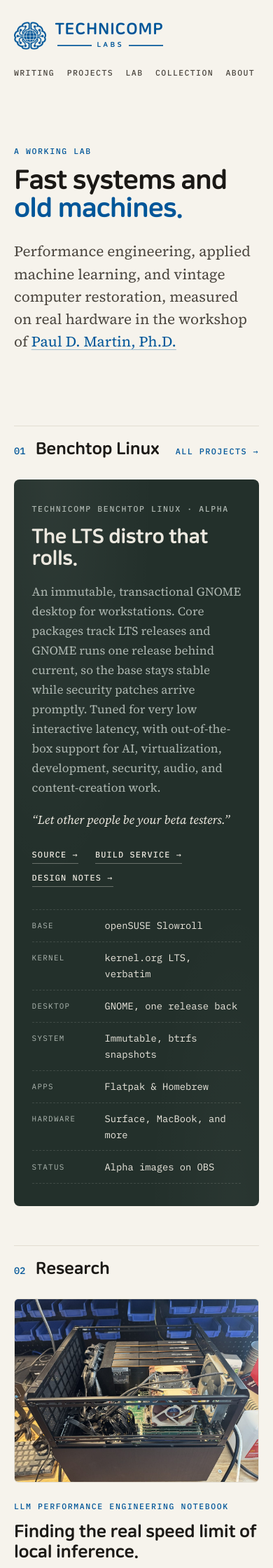
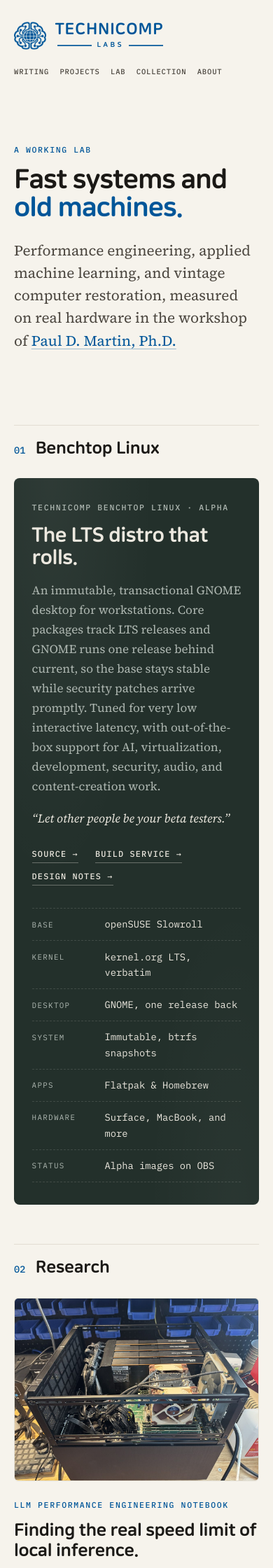
Before and after one commit to TechnicompLabs/technicomplabs.github.io, a Jekyll site: the page built from index.md, in a window 390 px wide. Shown: the top 2240 px of the page at 70% size. Built offline with Jekyll 4.4.1, drawn with Linux system fonts in a browser that asks for light colours.

Commit message:
Phone: single-line nav, drop section-head links

```diff
--- a/assets/css/main.css
+++ b/assets/css/main.css
@@ -227,7 +227,9 @@ th { font-family: var(--mono); font-size: 0.72rem; font-weight: 500; letter-spac
   html { font-size: 16px; }
   .wrap { padding: 0 1.25rem; }
   .measure { padding: 0 1.25rem; }
-  .site-nav { gap: 1.1rem; }
+  .site-nav { gap: 0.95rem; }
+  .site-nav a { font-size: 0.66rem; letter-spacing: 0.08em; }
+  .section-head .more { display: none; }
   .cards { grid-template-columns: 1fr; }
   .hero { padding: 2rem 0 3rem; }
   h1 { font-size: 2.1rem; }
```
